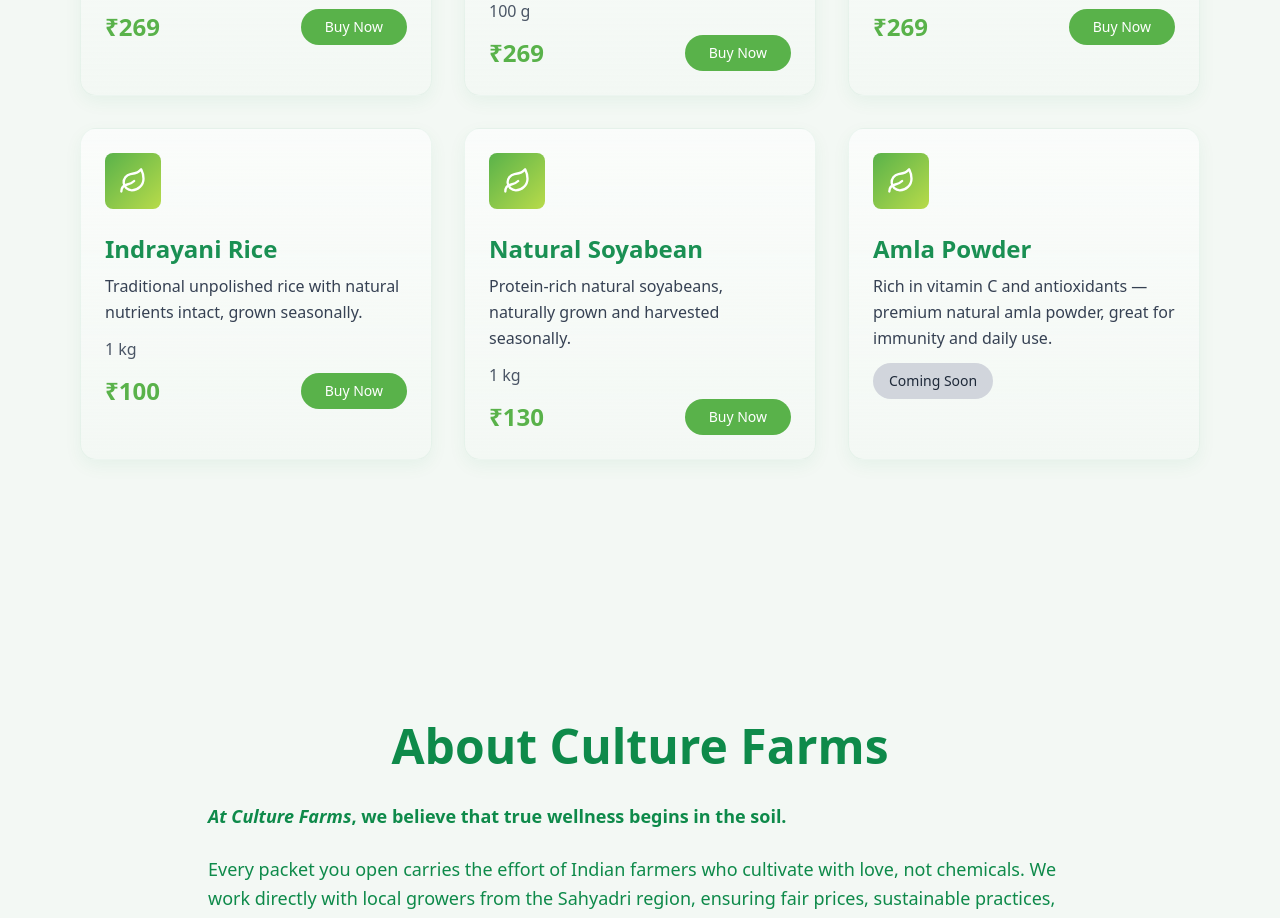
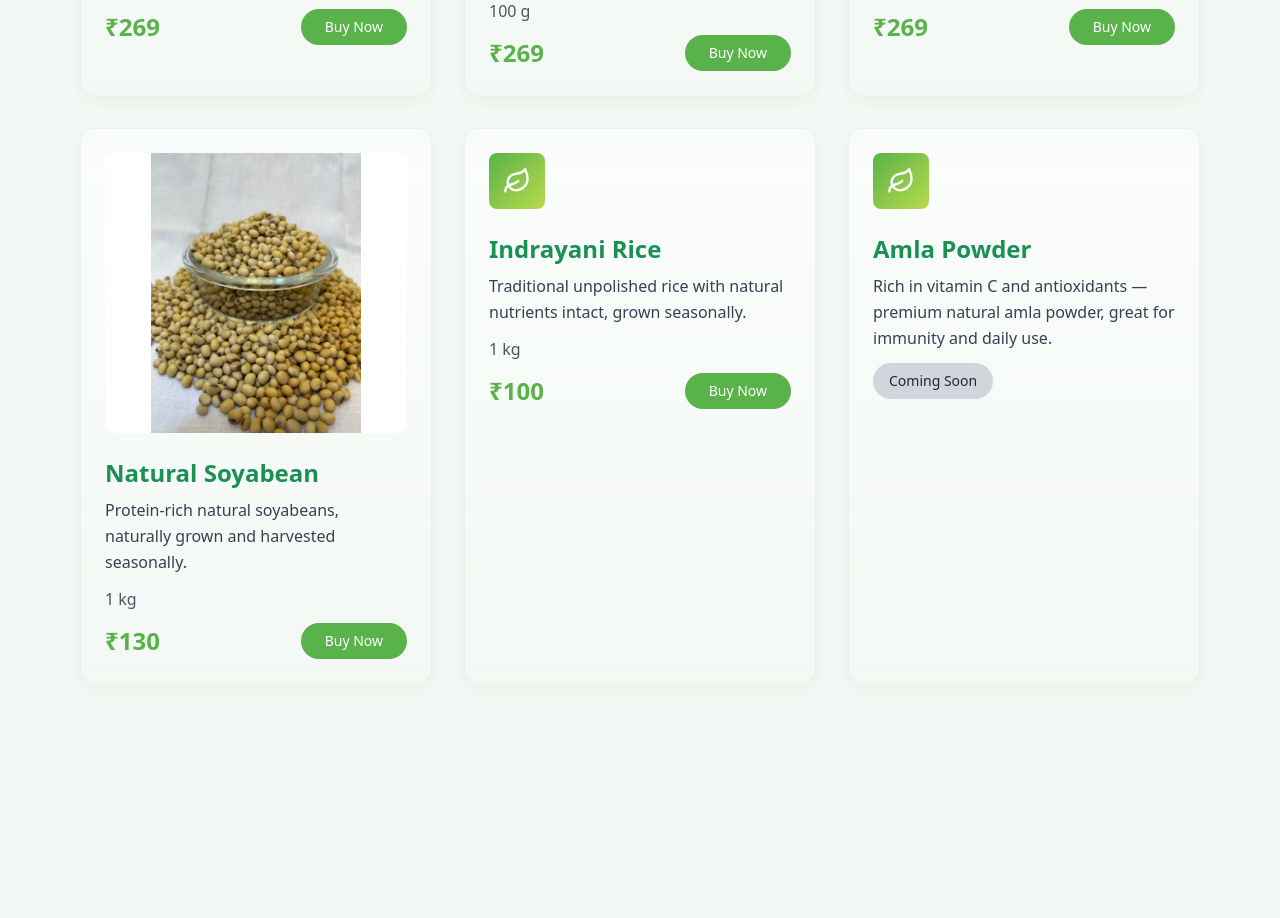
Before and after one commit to Sanatan07/Culture-Farms, a React (Vite) app: page / in a window 1280 px wide. Shown: the part 2400-3318 px from the top of the page. Built offline with nearby package versions, Linux system fonts and the light colour scheme.

Commit message:
soya images

```diff
--- a/src/Components/Shop.jsx
+++ b/src/Components/Shop.jsx
@@ -1,195 +1,76 @@
-// import { useState } from 'react';
-// import { Leaf } from 'lucide-react';
-// import moringa1 from '../../public/assets/moringa1.jpg';
-// import moringa2 from '../../public/assets/moringa2.jpg';
-// import beetroot1 from '../../public/assets/beetroot1.jpg';
-// import beetroot2 from '../../public/assets/beetroot2.jpg';
-// import jamun1 from '../../public/assets/jamun1.jpg';
-// import jamun2 from '../../public/assets/jamun2.jpg';
-
-// export default function Shop() {
-//   const products = [
-//     {
-//       name: 'Moringa Powder',
-//       description: 'Premium natural moringa powder, rich in nutrients and available all year round.',
-//       availability: 'Available Year-Round',
-//       image1: moringa1,
-//       image2: moringa2
-//     },
-//     {
-//       name: 'Jamun & Karela Powder',
-//       description: 'A blended powder of jamun and karela—supports detox and healthy blood sugar levels. Convenient year-round powder.',
-//       availability: 'Available Year-Round',
-//       image1: jamun1,
-//       image2: jamun2
-//     },
-//     {
-//       name: 'Beetroot Powder',
-//       description: 'Nutrient-dense beetroot powder, perfect for smoothies and natural coloring, available year-round.',
-//       availability: 'Available Year-Round',
-//       image1: beetroot1,
-//       image2: beetroot2
-//     },
-//     {
-//       name: 'Amla Powder',
-//       description: 'Rich in vitamin C and antioxidants — premium natural amla powder, great for immunity and daily use.',
-//       availability: 'Coming Soon'
-//     },
-//     {
-//       name: 'Indrayani Rice',
-//       description: 'Traditional unpolished rice with natural nutrients intact, grown seasonally.',
-//       availability: 'Coming Soon'
-//     },
-//     {
-//       name: 'Natural Soyabean',
-//       description: 'Protein-rich natural soyabeans, naturally grown and harvested seasonally.',
-//       availability: 'Coming Soon'
-//     }
-//   ];
-
-//   // track which image to show for each product (0 -> image1, 1 -> image2)
-//   const [visibleIndices, setVisibleIndices] = useState(() => products.map(() => 0));
-
-//   const toggleImage = (prodIndex) => {
-//     const prod = products[prodIndex];
-//     if (!prod.image2) return; // nothing to toggle
-//     setVisibleIndices((prev) => {
-//       const copy = [...prev];
-//       copy[prodIndex] = copy[prodIndex] === 0 ? 1 : 0;
-//       return copy;
-//     });
-//   };
-
-//   return (
-//     <section id="shop" className="py-10 bg-muted">
-//       <div className="max-w-6xl mx-auto px-4">
-//         <h2 className="text-4xl md:text-5xl font-bold text-cf-dark text-center mb-4">Shop With Us</h2>
-//         <p className="text-cf-mid text-center mb-12">Discover our range of natural agricultural products</p>
-
-//         <div className="grid md:grid-cols-3 gap-8">
-//           {products.map((product, index) => {
-//             const badgeClass =
-//               product.availability === 'Available Year-Round'
-//                 ? 'badge-year'
-//                 : product.availability === 'Coming Soon'
-//                 ? 'bg-gray-300 text-gray-800'
-//                 : 'badge-season';
-
-//             return (
-//               <div key={index} className="card-cf rounded-2xl p-6 hover:shadow-xl transition-all">
-//                 {product.image1 ? (
-//                   <div
-//                     className="w-full rounded-xl mb-6 bg-white flex items-center justify-center"
-//                     style={{ cursor: product.image2 ? 'pointer' : 'default', height: '280px' }}
-//                     onClick={() => toggleImage(index)}
-//                     aria-label={product.image2 ? `Toggle ${product.name} image` : undefined}
-//                   >
-//                     {/* show full image with consistent container size */}
-//                     <img
-//                       src={visibleIndices[index] === 0 ? product.image1 : product.image2}
-//                       alt={`${product.name} image`}
-//                       className="max-w-full max-h-full object-contain"
-//                     />
-//                   </div>
-//                 ) : (
-//                   <div className={`w-14 h-14 rounded-lg flex items-center justify-center mb-6`} style={{background: 'linear-gradient(135deg,var(--cf-mid-green),var(--cf-light-green))'}}>
-//                     <Leaf className="w-7 h-7 text-white" />
-//                   </div>
-//                 )}
-
-//                 <h3 className="text-2xl font-bold text-cf-dark mb-2">{product.name}</h3>
-//                 <p className="text-gray-700 mb-3 leading-relaxed">{product.description}</p>
-
-//                 {product.availability === 'Available Year-Round' ? (
-//                   <>
-//                     <p className="text-gray-600 mb-3">100 g</p>
-//                     <div className="flex items-center justify-between gap-4">
-//                       <p className="text-2xl font-bold text-cf-mid">₹269</p>
-//                       <button
-//                         onClick={() => window.open('https://culturefarms.shop/', '_blank')}
-//                         className="badge-year px-6 py-2 rounded-full text-sm font-medium hover:opacity-90 transition-opacity"
-//                       >
-//                         Buy Now
-//                       </button>
-//                     </div>
-//                   </>
-//                 ) : (
-//                   <span className={`inline-block px-4 py-2 rounded-full text-sm font-medium ${badgeClass}`}>
-//                     {product.availability}
-//                   </span>
-//                 )}
-//               </div>
-//             );
-//           })}
-//         </div>
-//       </div>
-//     </section>
-//   );
-// }
-
-
-
-import { useState } from 'react';
-import { Leaf } from 'lucide-react';
-import moringa1 from '../../public/assets/moringa1.jpg';
-import moringa2 from '../../public/assets/moringa2.jpg';
-import beetroot1 from '../../public/assets/beetroot1.jpg';
-import beetroot2 from '../../public/assets/beetroot2.jpg';
-import jamun1 from '../../public/assets/jamun1.jpg';
-import jamun2 from '../../public/assets/jamun2.jpg';
+import { useState } from "react";
+import { Leaf } from "lucide-react";
+import moringa1 from "../../public/assets/moringa1.jpg";
+import moringa2 from "../../public/assets/moringa2.jpg";
+import beetroot1 from "../../public/assets/beetroot1.jpg";
+import beetroot2 from "../../public/assets/beetroot2.jpg";
+import jamun1 from "../../public/assets/jamun1.jpg";
+import jamun2 from "../../public/assets/jamun2.jpg";
+import soya1 from "../../public/assets/soya1.jpeg";
+import soya2 from "../../public/assets/soya2.jpeg";
 
 export default function Shop() {
   const products = [
     {
-      name: 'Moringa Powder',
-      description: 'Premium natural moringa powder, rich in nutrients and available all year round.',
-      availability: 'Available Year-Round',
-      quantity: '100 g',
+      name: "Moringa Powder",
+      description:
+        "Premium natural moringa powder, rich in nutrients and available all year round.",
+      availability: "Available Year-Round",
+      quantity: "100 g",
       price: 269,
       image1: moringa1,
-      image2: moringa2
+      image2: moringa2,
     },
     {
-      name: 'Jamun & Karela Powder',
-      description: 'A blended powder of jamun and karela—supports detox and healthy blood sugar levels. Convenient year-round powder.',
-      availability: 'Available Year-Round',
-      quantity: '100 g',
+      name: "Jamun & Karela Powder",
+      description:
+        "A blended powder of jamun and karela—supports detox and healthy blood sugar levels. Convenient year-round powder.",
+      availability: "Available Year-Round",
+      quantity: "100 g",
       price: 269,
       image1: jamun1,
-      image2: jamun2
+      image2: jamun2,
     },
     {
-      name: 'Beetroot Powder',
-      description: 'Nutrient-dense beetroot powder, perfect for smoothies and natural coloring, available year-round.',
-      availability: 'Available Year-Round',
-      quantity: '100 g',
+      name: "Beetroot Powder",
+      description:
+        "Nutrient-dense beetroot powder, perfect for smoothies and natural coloring, available year-round.",
+      availability: "Available Year-Round",
+      quantity: "100 g",
       price: 269,
       image1: beetroot1,
-      image2: beetroot2
+      image2: beetroot2,
     },
     {
-      name: 'Indrayani Rice',
-      description: 'Traditional unpolished rice with natural nutrients intact, grown seasonally.',
-      availability: 'Available',
-      quantity: '1 kg',
-      price: 100
+      name: "Natural Soyabean",
+      description:
+        "Protein-rich natural soyabeans, naturally grown and harvested seasonally.",
+      availability: "Available",
+      quantity: "1 kg",
+      price: 130,
+      image1: soya1,
+      image2: soya2,
     },
     {
-      name: 'Natural Soyabean',
-      description: 'Protein-rich natural soyabeans, naturally grown and harvested seasonally.',
-      availability: 'Available',
-      quantity: '1 kg',
-      price: 130
+      name: "Indrayani Rice",
+      description:
+        "Traditional unpolished rice with natural nutrients intact, grown seasonally.",
+      availability: "Available",
+      quantity: "1 kg",
+      price: 100,
     },
     {
-      name: 'Amla Powder',
-      description: 'Rich in vitamin C and antioxidants — premium natural amla powder, great for immunity and daily use.',
-      availability: 'Coming Soon'
-    }
+      name: "Amla Powder",
+      description:
+        "Rich in vitamin C and antioxidants — premium natural amla powder, great for immunity and daily use.",
+      availability: "Coming Soon",
+    },
   ];
 
   // track which image to show for each product (0 -> image1, 1 -> image2)
-  const [visibleIndices, setVisibleIndices] = useState(() => products.map(() => 0));
+  const [visibleIndices, setVisibleIndices] = useState(() =>
+    products.map(() => 0)
+  );
 
   const toggleImage = (prodIndex) => {
     const prod = products[prodIndex];
@@ -204,50 +85,83 @@
   return (
     <section id="shop" className="py-10 bg-muted">
       <div className="max-w-6xl mx-auto px-4">
-        <h2 className="text-4xl md:text-5xl font-bold text-cf-dark text-center mb-4">Shop With Us</h2>
-        <p className="text-cf-mid text-center mb-12">Discover our range of natural agricultural products</p>
+        <h2 className="text-4xl md:text-5xl font-bold text-cf-dark text-center mb-4">
+          Shop With Us
+        </h2>
+        <p className="text-cf-mid text-center mb-12">
+          Discover our range of natural agricultural products
+        </p>
 
         <div className="grid md:grid-cols-3 gap-8">
           {products.map((product, index) => {
             const badgeClass =
-              product.availability === 'Available Year-Round'
-                ? 'badge-year'
-                : product.availability === 'Coming Soon'
-                ? 'bg-gray-300 text-gray-800'
-                : 'badge-season';
+              product.availability === "Available Year-Round"
+                ? "badge-year"
+                : product.availability === "Coming Soon"
+                ? "bg-gray-300 text-gray-800"
+                : "badge-season";
 
             return (
-              <div key={index} className="card-cf rounded-2xl p-6 hover:shadow-xl transition-all">
+              <div
+                key={index}
+                className="card-cf rounded-2xl p-6 hover:shadow-xl transition-all"
+              >
                 {product.image1 ? (
                   <div
                     className="w-full rounded-xl mb-6 bg-white flex items-center justify-center"
-                    style={{ cursor: product.image2 ? 'pointer' : 'default', height: '280px' }}
+                    style={{
+                      cursor: product.image2 ? "pointer" : "default",
+                      height: "280px",
+                    }}
                     onClick={() => toggleImage(index)}
-                    aria-label={product.image2 ? `Toggle ${product.name} image` : undefined}
+                    aria-label={
+                      product.image2
+                        ? `Toggle ${product.name} image`
+                        : undefined
+                    }
                   >
                     {/* show full image with consistent container size */}
                     <img
-                      src={visibleIndices[index] === 0 ? product.image1 : product.image2}
+                      src={
+                        visibleIndices[index] === 0
+                          ? product.image1
+                          : product.image2
+                      }
                       alt={`${product.name} image`}
                       className="max-w-full max-h-full object-contain"
                     />
                   </div>
                 ) : (
-                  <div className={`w-14 h-14 rounded-lg flex items-center justify-center mb-6`} style={{background: 'linear-gradient(135deg,var(--cf-mid-green),var(--cf-light-green))'}}>
+                  <div
+                    className={`w-14 h-14 rounded-lg flex items-center justify-center mb-6`}
+                    style={{
+                      background:
+                        "linear-gradient(135deg,var(--cf-mid-green),var(--cf-light-green))",
+                    }}
+                  >
                     <Leaf className="w-7 h-7 text-white" />
                   </div>
                 )}
 
-                <h3 className="text-2xl font-bold text-cf-dark mb-2">{product.name}</h3>
-                <p className="text-gray-700 mb-3 leading-relaxed">{product.description}</p>
+                <h3 className="text-2xl font-bold text-cf-dark mb-2">
+                  {product.name}
+                </h3>
+                <p className="text-gray-700 mb-3 leading-relaxed">
+                  {product.description}
+                </p>
 
-                {product.availability === 'Available Year-Round' || product.availability === 'Available' ? (
+                {product.availability === "Available Year-Round" ||
+                product.availability === "Available" ? (
                   <>
                     <p className="text-gray-600 mb-3">{product.quantity}</p>
                     <div className="flex items-center justify-between gap-4">
-                      <p className="text-2xl font-bold text-cf-mid">₹{product.price}</p>
+                      <p className="text-2xl font-bold text-cf-mid">
+                        ₹{product.price}
+                      </p>
                       <button
-                        onClick={() => window.open('https://culturefarms.shop/', '_blank')}
+                        onClick={() =>
+                          window.open("https://culturefarms.shop/", "_blank")
+                        }
                         className="badge-year px-6 py-2 rounded-full text-sm font-medium hover:opacity-90 transition-opacity"
                       >
                         Buy Now
@@ -255,7 +169,9 @@
                     </div>
                   </>
                 ) : (
-                  <span className={`inline-block px-4 py-2 rounded-full text-sm font-medium ${badgeClass}`}>
+                  <span
+                    className={`inline-block px-4 py-2 rounded-full text-sm font-medium ${badgeClass}`}
+                  >
                     {product.availability}
                   </span>
                 )}
```
Also changed, not shown: public/assets/soya1.jpeg (added), public/assets/soya2.jpeg (added).
